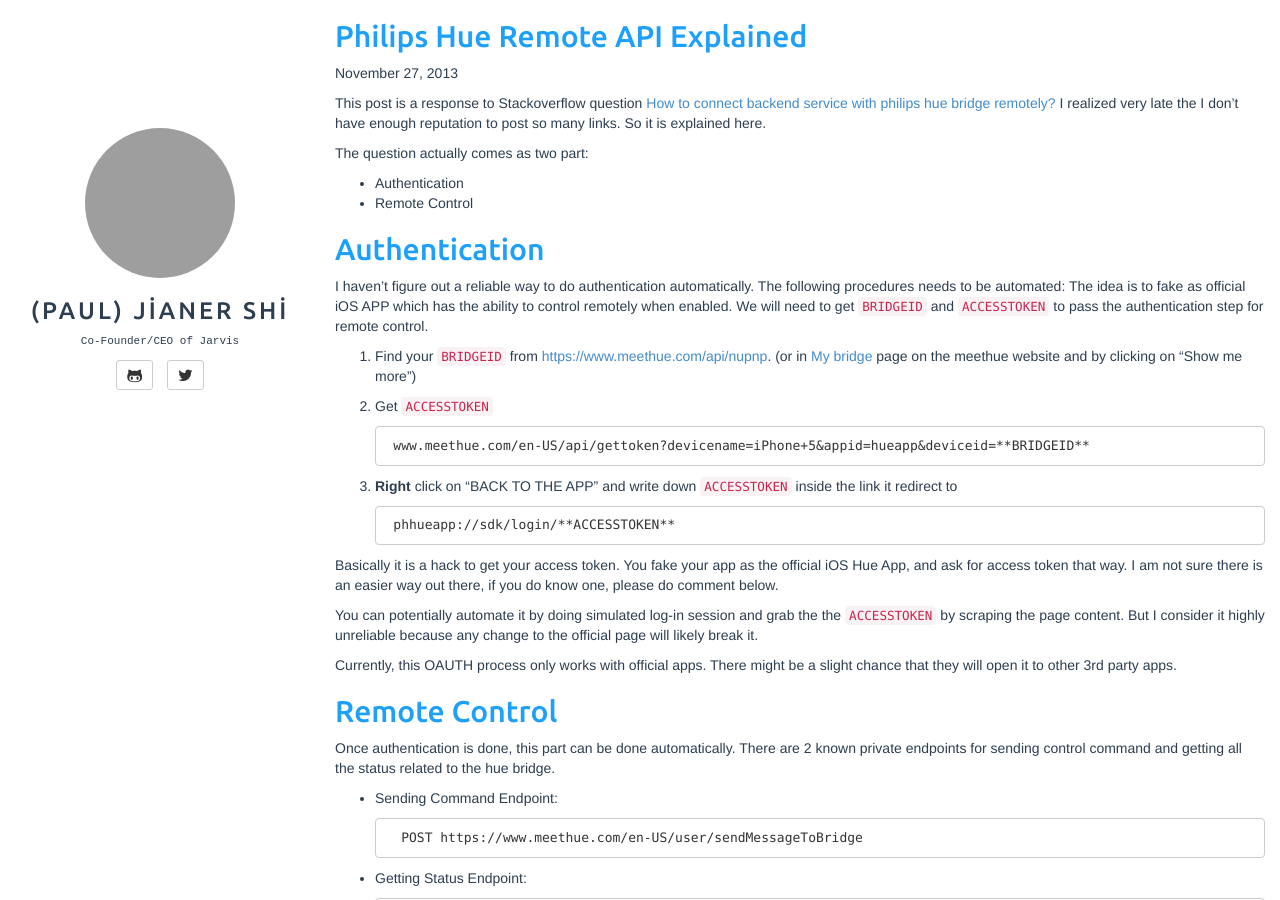
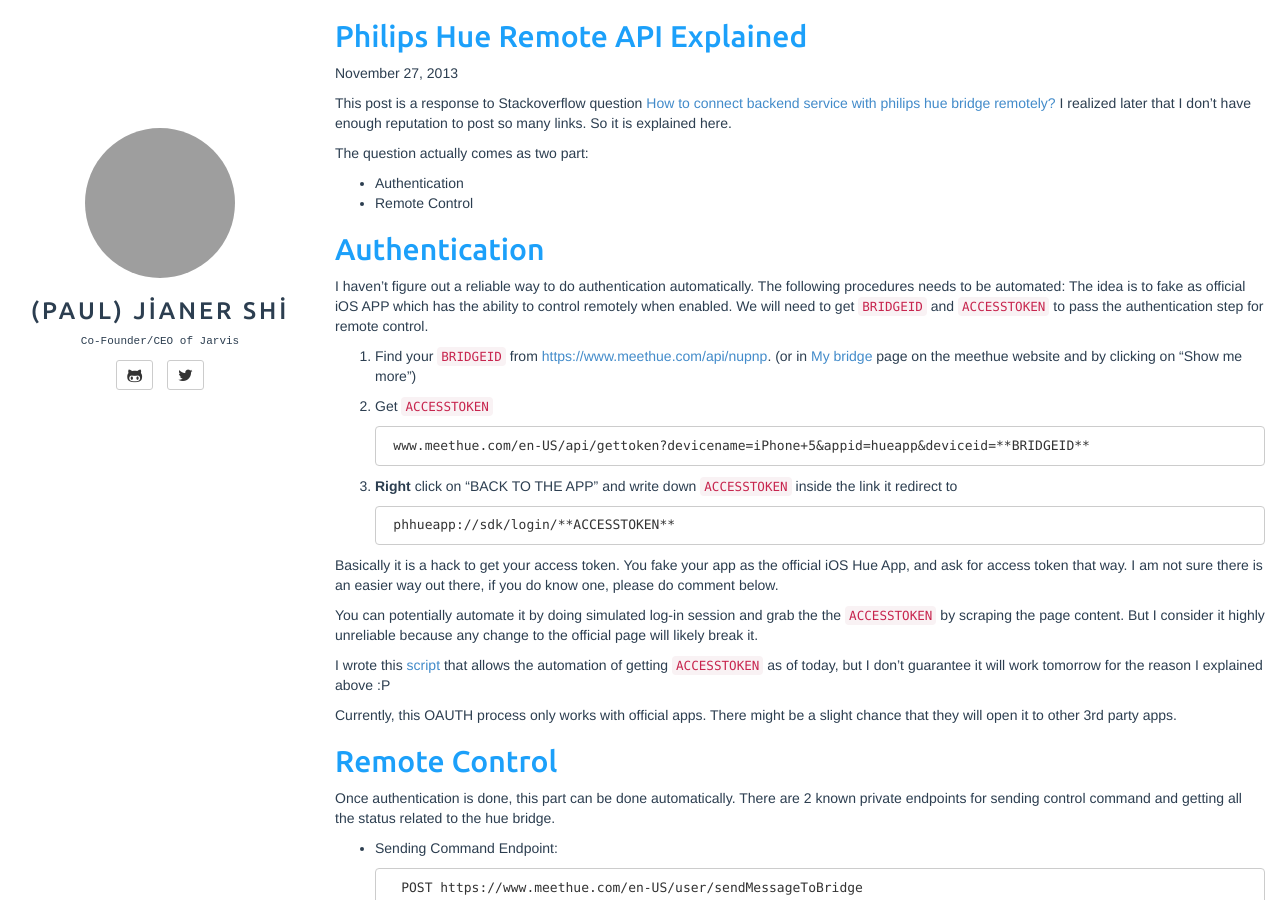
Before and after one commit to jianershi/jianershi.github.io, a Jekyll site: the page built from _posts/2013-11-27-Philips-Hue-Remote-API-Explained.markdown, in a window 1280 px wide and 900 px high. Built offline with Jekyll 4.4.1, drawn with Linux system fonts in a browser that asks for light colours; grey boxes are pictures that could not be loaded.

Commit message:
add link to automation script for authentication process in remote api document

```diff
--- a/_posts/2013-11-27-Philips-Hue-Remote-API-Explained.markdown
+++ b/_posts/2013-11-27-Philips-Hue-Remote-API-Explained.markdown
@@ -5,7 +5,7 @@
 categories: technical
 ---
 
-This post is a response to Stackoverflow question [How to connect backend service with philips hue bridge remotely?](http://stackoverflow.com/questions/19900657/how-to-connect-backend-service-with-philips-hue-bridge-remotely) I realized very late the I don't have enough reputation to post so many links. So it is explained here.
+This post is a response to Stackoverflow question [How to connect backend service with philips hue bridge remotely?](http://stackoverflow.com/questions/19900657/how-to-connect-backend-service-with-philips-hue-bridge-remotely) I realized later that I don't have enough reputation to post so many links. So it is explained here.
 
 The question actually comes as two part:
 
@@ -29,6 +29,8 @@
 Basically it is a hack to get your access token. You fake your app as the official iOS Hue App, and ask for access token that way. I am not sure there is an easier way out there, if you do know one, please do comment below.
 
 You can potentially automate it by doing simulated log-in session and grab the the `ACCESSTOKEN` by scraping the page content. But I consider it highly unreliable because any change to the official page will likely break it.
+
+I wrote this [script](https://github.com/jarvisinc/PhilipsHueRemoteAPI/blob/master/getToken.py) that allows the automation of getting `ACCESSTOKEN` as of today, but I don't guarantee it will work tomorrow for the reason I explained above :P
 
 Currently, this OAUTH process only works with official apps. There might be a slight chance that they will open it to other 3rd party apps.
 
```
